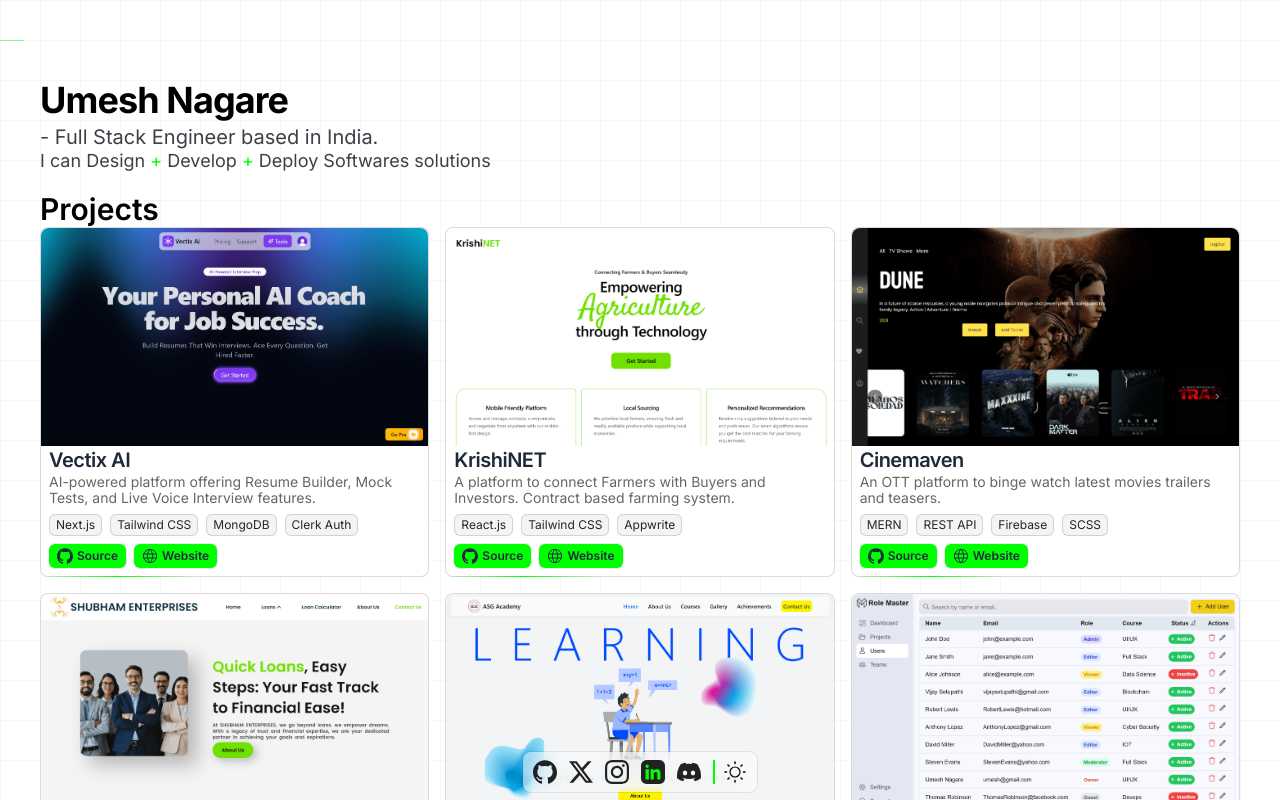
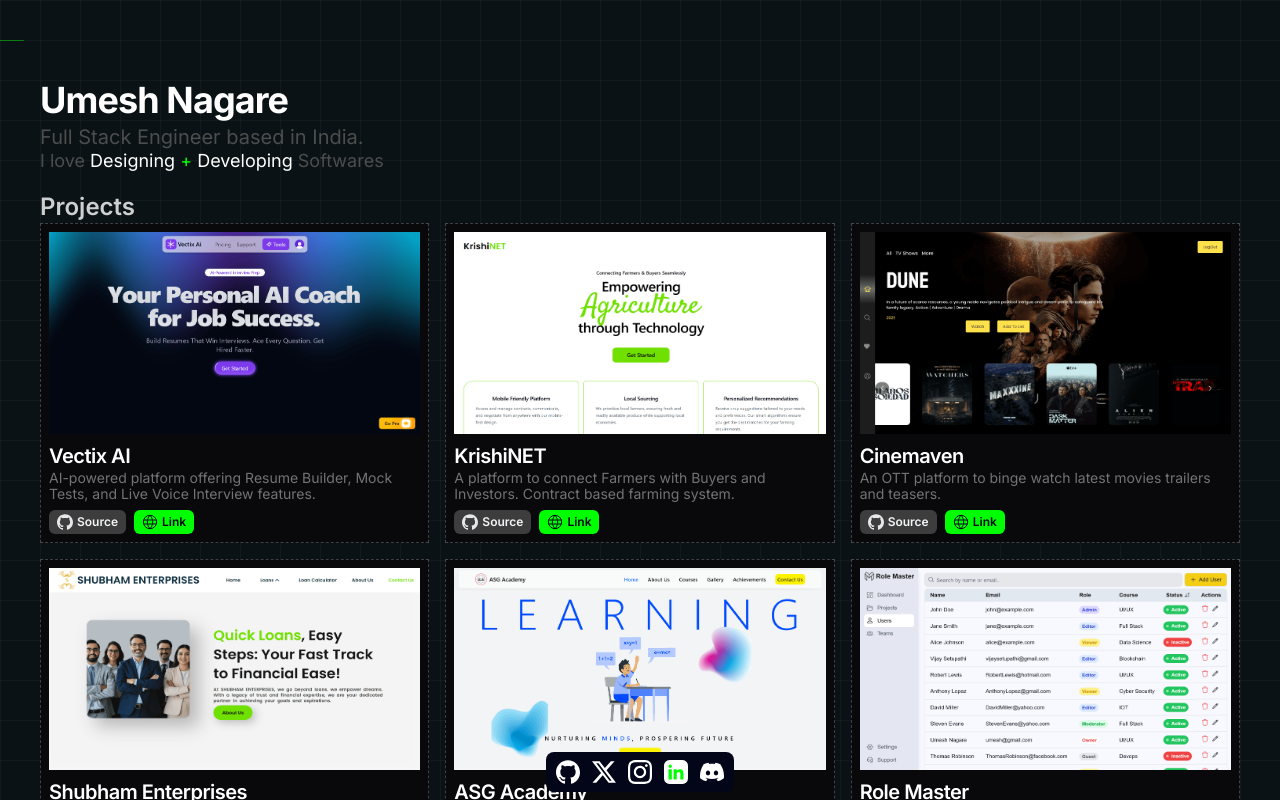
Before and after one commit to Algoture/PortFolio, a Next.js app: page / in a window 1280 px wide. Shown: the top 800 px of the page. Built offline with nearby package versions, Linux system fonts and the light colour scheme.

Commit message:
update : UI and style

```diff
--- a/src/app/Components/Intro.jsx
+++ b/src/app/Components/Intro.jsx
@@ -17,7 +17,7 @@ const Intro = () => {
           <motion.h1
             transition={transition}
             variants={variants}
-            className="dark:text-white  text-black md:text-4xl text-3xl tracking-tight font-bold">
+            className="text-white  md:text-4xl text-3xl tracking-tight font-bold">
             Umesh Nagare
             <br />
           </motion.h1>
@@ -25,12 +25,13 @@ const Intro = () => {
         <motion.p
           transition={transition}
           variants={variants}
-          className=" dark:text-zinc-400 text-zinc-700 text-xl mt-2 intro">
-          - Full Stack Engineer based in India.
+          className=" text-muted/70 text-xl mt-2 intro">
+          Full Stack Engineer based in India.
           <br />
-          <span className="text-zinc-700 dark:text-zinc-400 text-lg ">
-            I can Design <span className="text-accent">+</span> Develop{" "}
-            <span className="text-accent">+</span> Deploy Softwares solutions
+          <span className="text-muted/70 text-lg ">
+            I love <span className="text-white">Designing </span>
+            <span className="text-accent">+</span>
+            <span className="text-white"> Developing</span> Softwares
           </span>
         </motion.p>
       </motion.div>
--- a/src/app/Components/Nav.jsx
+++ b/src/app/Components/Nav.jsx
@@ -1,20 +1,11 @@
 "use client";
-import { useState } from "react";
 import Link from "next/link";
-import { MoonIcon, SunIcon } from "./Icons";
-import clsx from "clsx";
 import { links } from "../Utils/NavIcons";
 
 const Nav = () => {
-  const [dark, setDark] = useState(false);
-  const darkModeHandler = () => {
-    setDark(!dark);
-    document.body.classList.toggle("dark");
-  };
-
   return (
     <div className="fixed bottom-2 right-1/2 transform translate-x-1/2 z-40">
-      <nav className="flex px-2.5 py-2 gap-3 rounded-lg bg-white/45 dark:border-stroke dark:border backdrop-blur-md dark:bg-black/35 shadow-sh2">
+      <nav className="flex px-2.5 py-2 gap-3 rounded-lg bg-slate-950 hover:shadow shadow-accent">
         {links.map(({ href, target, Icon, name }, index) => (
           <Link
             key={index}
@@ -25,21 +16,6 @@ const Nav = () => {
             {Icon}
           </Link>
         ))}
-        <div className="border-l-2 border-accent flex items-center pl-2">
-          <button
-            onClick={() => darkModeHandler()}
-            aria-label="Dark Mode Toggle"
-            className={clsx(
-              "cen transition-all focus:outline-hidden cursor-pointer",
-              dark ? "rotate-0" : "rotate-90"
-            )}>
-            {dark ? (
-              <MoonIcon className="md:size-6 size-8 fill-black dark:fill-white" />
-            ) : (
-              <SunIcon className="md:size-6 size-8 fill-black dark:fill-white" />
-            )}
-          </button>
-        </div>
       </nav>
     </div>
   );
--- a/src/app/Components/Projects.jsx
+++ b/src/app/Components/Projects.jsx
@@ -14,7 +14,7 @@ const Projects = () => {
         viewport={{ once: true }}
         transition={transition}
         variants={variants}
-        className="dark:text-white text-black md:pl-10 pl-5 text-3xl font-semibold ">
+        className="text-white/80 md:pl-10 pl-5 text-2xl font-semibold ">
         Projects
       </motion.h1>
       <div className="grid md:grid-cols-3 sm:grid-cols-2 grid-cols-1 gap-4 md:px-10 px-5">
@@ -26,42 +26,37 @@ const Projects = () => {
               transition={{ staggerChildren: 0.4 }}
               variants={variants}
               key={project.id}
-              className="dark:bg-zinc-950 bg-card z-0 border-lightborder dark:border-stroke border flex flex-col  rounded-lg">
-              <span className="absolute w-[40%] -bottom-px  left-0  h-px bg-gradient-to-r from-gray-500/0 via-accent to-gray-500/0 dark:from-gray-400/0 dark:via-accent/50 dark:to-gray-400/0"></span>
+              className="bg-zinc-950 relative z-0 group hover:border-zinc-500 border-zinc-700 border-dashed border flex flex-col">
+              <div className="size-1 group-hover:size-2.5 transform-gpu transition-all ease-out delay-100 duration-300 absolute group-hover:border-accent border-muted/20 -top-px -left-px border-t-[1.5px] border-l-[1.5px]"></div>
+              <div className="size-1 group-hover:size-2.5 transform-gpu transition-all ease-out delay-100 duration-300 absolute group-hover:border-accent border-muted/20 -top-px -right-px border-t-[1.5px] border-r-[1.5px]"></div>
+              <div className="size-1 group-hover:size-2.5 transform-gpu transition-all ease-out delay-100 duration-300 absolute group-hover:border-accent border-muted/20 -bottom-px -left-px border-b-[1.5px] border-l-[1.5px]"></div>
+              <div className="size-1 group-hover:size-2.5 transform-gpu transition-all ease-out delay-100 duration-300 absolute group-hover:border-accent border-muted/20 -bottom-px -right-px border-b-[1.5px] border-r-[1.5px]"></div>
+
+              {/* <span className="absolute w-[40%] -bottom-px  left-0  h-px bg-gradient-to-r from-gray-500/0 via-accent to-gray-500/0 dark:from-gray-400/0 dark:via-accent/50 dark:to-gray-400/0"></span> */}
               <Image
                 src={project.image}
                 alt={`${project.title} project image`}
                 width={300}
                 height={200}
-                className="size-full aspect-video rounded-t-lg object-fill"
+                className="size-full aspect-video p-2 object-fill"
               />
               <div className="flex flex-col gap-2 px-2 pb-2">
                 <div>
-                  <p className="dark:text-white text-gray-800 text-xl tracking-tight font-semibold">
+                  <p className="text-white text-xl tracking-tight font-semibold">
                     {project.title}
                   </p>
-                  <p className="text-muted dark:text-[#A1A1A1] text-sm leading-4">
+                  <p className="text-[#737373] text-sm leading-4">
                     {project.description}
                   </p>
                 </div>
-                <div>
-                  <ul className="flex flex-wrap gap-2">
-                    {project.techStack.map((tech, index) => (
-                      <li
-                        key={index}
-                        className="px-1.5 py-0.5 border-lightborder dark:border-stroke border text-xs bg-gray-100 dark:bg-darkBg dark:text-neutral-200  text-neutral-800 rounded-md">
-                        {tech}
-                      </li>
-                    ))}
-                  </ul>
-                </div>
+
                 <div className="flex gap-2">
                   <Link
                     href={project.githubLink}
                     target="_blank"
-                    className="flex items-center cursor-pointer gap-1 md:text-xs text-sm font-semibold px-2 py-1 rounded-md bg-accent z-20 shadow-sh2 dark:text-slate-900 text-slate-800">
+                    className="flex items-center cursor-pointer gap-1 md:text-xs text-sm font-semibold px-2 py-1 rounded-md bg-[#3d3d3d] z-20 text-gray-100 ">
                     <GitHubIcon
-                      className="fill-slate-800 md:size-4 size-5"
+                      className="fill-gray-200 md:size-4 size-5"
                       width={17}
                       height={17}
                     />
@@ -70,13 +65,13 @@ const Projects = () => {
                   <Link
                     href={project.liveLink}
                     target="_blank"
-                    className="flex items-center cursor-pointer gap-1 md:text-xs text-sm font-semibold px-2 py-1 rounded-md bg-accent z-20 shadow-sh2 dark:text-slate-950 text-slate-800">
+                    className="flex group items-center cursor-pointer gap-1 md:text-xs text-sm font-semibold px-2 py-1 rounded-md bg-accent z-20 shadow-sh2 text-slate-950">
                     <GlobeIcon
                       width={17}
                       height={17}
-                      className=" md:size-4 size-5"
+                      className="group-hover:animate-spin md:size-4 size-5"
                     />
-                    Website
+                    Link
                   </Link>
                 </div>
               </div>
--- a/src/app/Components/Skills.jsx
+++ b/src/app/Components/Skills.jsx
@@ -11,7 +11,7 @@ const Skills = () => {
         viewport={{ once: true }}
         variants={variants}
         transition={transition}
-        className=" dark:text-white text-2xl  font-bold text-black text-left">
+        className=" text-white text-2xl  font-bold text-left">
         Tech Stack
       </motion.h1>
       <div className="flex flex-wrap gap-2 items-center ">
@@ -23,7 +23,7 @@ const Skills = () => {
               variants={variants}
               viewport={{ once: true }}
               transition={transition}
-              className="px-2 py-1 text-sm dark:bg-neutral-200 dark:text-black text-neutral-100 bg-techstack cen rounded-md  focus:outline-hidden"
+              className="px-2 py-1 text-sm text-neutral-100 bg-techstack cen rounded-md  focus:outline-hidden"
               key={item.id}>
               {item.skill}
             </motion.button>
--- a/src/app/Components/Writing.jsx
+++ b/src/app/Components/Writing.jsx
@@ -12,14 +12,14 @@ const Writing = () => {
         viewport={{ once: true }}
         transition={transition}
         variants={variants}
-        className="dark:text-white mt-4 text-black md:pl-10 pl-5 text-2xl  font-bold my-1">
+        className="text-white mt-4 md:pl-10 pl-5 text-2xl  font-bold my-1">
         Writings
       </motion.h1>
       <div className="md:px-10 px-5 my-1 ">
         {writings.map((blogs) => {
           return (
             <motion.div
-              className="md:flex-row border-transparent dark:border-stroke border flex-col hover:bg-neutral-200 dark:hover:bg-neutral-700 dark:bg-zinc-900 bg-zinc-100 text-gray-900 dark:text-white/95 z-0 shadow-sh2  rounded-md mb-4 p-4  flex justify-between"
+              className="md:flex-row text-white/80 border-transparent  dark:border-stroke border flex-col hover:bg-neutral-700  bg-zinc-900 z-0 shadow-sh2  rounded-md mb-4 p-4  flex justify-between"
               initial="hidden"
               key={blogs.title}
               whileInView="visible"
@@ -29,7 +29,7 @@ const Writing = () => {
               <Link target="_blank" href={blogs.link}>
                 {blogs.title}
               </Link>
-              <p>{blogs.date}</p>
+              <p className="text-muted">{blogs.date}</p>
             </motion.div>
           );
         })}
--- a/src/app/Utils/NavIcons.jsx
+++ b/src/app/Utils/NavIcons.jsx
@@ -11,30 +11,30 @@ export const links = [
     href: "https://github.com/Algoture",
     name: "GitHub",
     target: "_blank",
-    Icon: <GitHubIcon className="md:size-6 size-7 fill-nav-icon dark:fill-white" />,
+    Icon: <GitHubIcon className="md:size-6 size-7 fill-white" />,
   },
   {
     href: "https://x.com/umeshn22",
     name: "Twitter",
     target: "_blank",
-    Icon: <TwitterIcon className="md:size-6 size-7 fill-nav-icon dark:fill-white" />,
+    Icon: <TwitterIcon className="md:size-6 size-7 fill-white" />,
   },
   {
     href: "https://www.instagram.com/2.0_27/",
     name: "Instagram",
     target: "_blank",
-    Icon: <InstaIcon className="md:size-6 size-7 fill-nav-icon dark:fill-white" />,
+    Icon: <InstaIcon className="md:size-6 size-7 fill-white" />,
   },
   {
     href: "https://www.linkedin.com/in/umesh27/",
     name: "LinkedIn",
     target: "_blank",
-    Icon: <LinkedInIcon className="md:size-6 size-7 fill-nav-icon dark:fill-white" />,
+    Icon: <LinkedInIcon className="md:size-6 size-7 fill-white" />,
   },
   {
     href: "https://discord.com/users/790565393659330591",
     name: "Discord",
     target: "_blank",
-    Icon: <DiscordIcon className="md:size-6 size-7 fill-nav-icon dark:fill-white" />,
+    Icon: <DiscordIcon className="md:size-6 size-7 fill-white" />,
   },
 ];
--- a/src/app/globals.css
+++ b/src/app/globals.css
@@ -31,7 +31,7 @@
 }
 
 :root {
-  --bg: #ffffff;
+  --bg: #0b1215;
   --muted: #666666;
   --accent: #00ff00;
   --shad: #00000014;
@@ -55,15 +55,6 @@
   --border: rgba(59, 59, 59, 0.18);
 }
 
-body.dark {
-  --bg: #0b1215;
-}
-@media (prefers-color-scheme: dark) {
-  :root {
-    --background: var(--bg);
-    --foreground: #ededed;
-  }
-}
 * {
   box-sizing: border-box;
   text-decoration: none;
```
